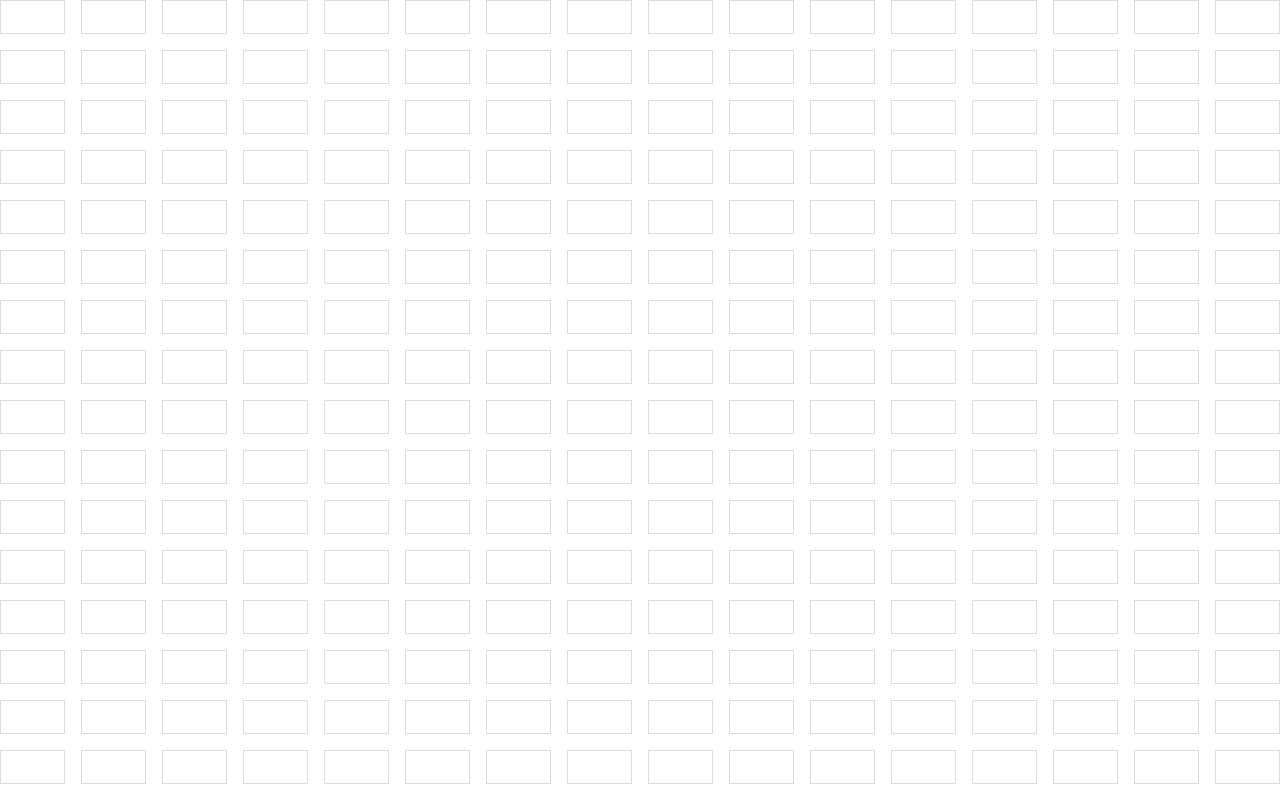
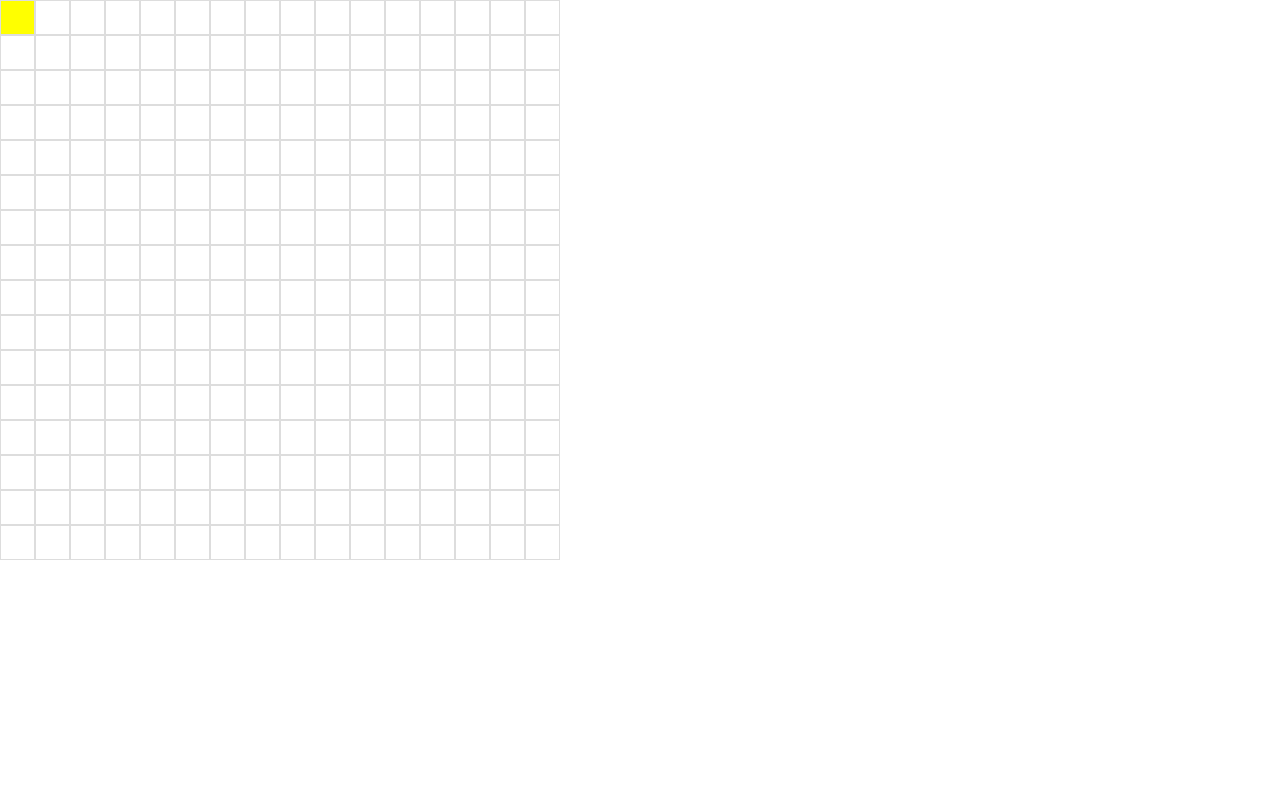
Before and after one commit to MuriloRoque/js_etch_a_sketch, a plain HTML site: page index.html in a window 1280 px wide. Drawn offline with nearby package versions, Linux system fonts and the light colour scheme.

Commit message:
implement hovering effect

```diff
--- a/index.html
+++ b/index.html
@@ -12,5 +12,6 @@
 
     </div>
   </body>
+<script src="https://ajax.googleapis.com/ajax/libs/jquery/3.5.1/jquery.min.js"></script>
 <script src="scripts.js"></script>
 </html>
--- a/scripts.js
+++ b/scripts.js
@@ -11,3 +11,9 @@ function makeRows(rows, cols) {
 };
 
 makeRows(16, 16);
+
+$(".grid-item").hover(function(){
+  $(this).css("background-color", "yellow");
+  }, function(){
+  $(this).css("background-color", "pink");
+});
--- a/styles/style.css
+++ b/styles/style.css
@@ -5,9 +5,8 @@
 
 #container {
   display: grid;
-  grid-gap: 1em;
-  grid-template-rows: repeat(var(--grid-rows), 1fr);
-  grid-template-columns: repeat(var(--grid-cols), 1fr);
+  grid-template-rows: repeat(var(--grid-rows), 35px);
+  grid-template-columns: repeat(var(--grid-cols), 35px);
 }
 
 .grid-item {
```
